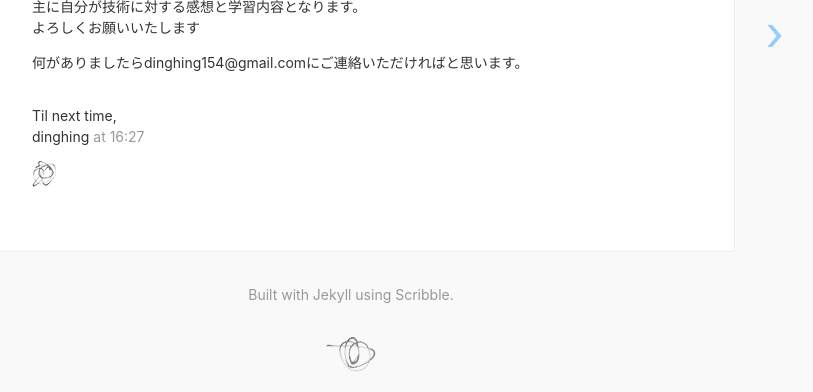
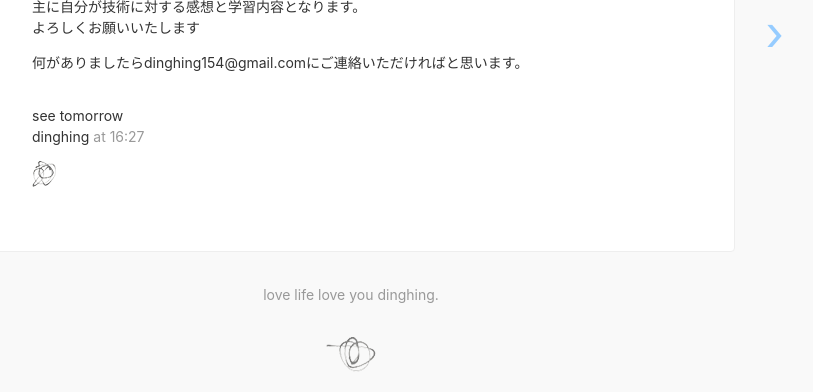
Before and after one commit to dinghing/dinghing.github.io, a Jekyll site: the page built from _posts/2016-05-06-最初の記事.md, in a window 1280 px wide. Shown: the part 421-813 px from the top of the page, without its empty margins (289-1102 px from the left). Built offline with Jekyll 4.4.1, drawn with Linux system fonts in a browser that asks for light colours; nearby versions of some CDN libraries.

Commit message:
add some info

```diff
--- a/_includes/signoff.html
+++ b/_includes/signoff.html
@@ -1,5 +1,5 @@
 <p class="mt4">
-  Til next time,<br>
+  see tomorrow<br>
   {{ site.signoff }}
   <span class="silver">{{ page.date | date: "at %H:%M" }}</span>
 </p>
--- a/_layouts/default.html
+++ b/_layouts/default.html
@@ -48,7 +48,7 @@
       {% if is_post %}{% include pagination.html %}{% endif %}
     </div>
     <footer class="mw7 center tc pt3 pb4 silver">
-      Built with Jekyll using <a href="http://github.com/muan/scribble" class="link silver hover-blue pv1">Scribble</a>.
+      love life love you <a href="https://dinghing.github.io/aboutme" class="link silver hover-blue pv1">dinghing</a>.
       <img src="{{ site.url }}/images/scribble2.png" alt="scribble" class="mt4 db center" />
     </footer>
   </body>
```
